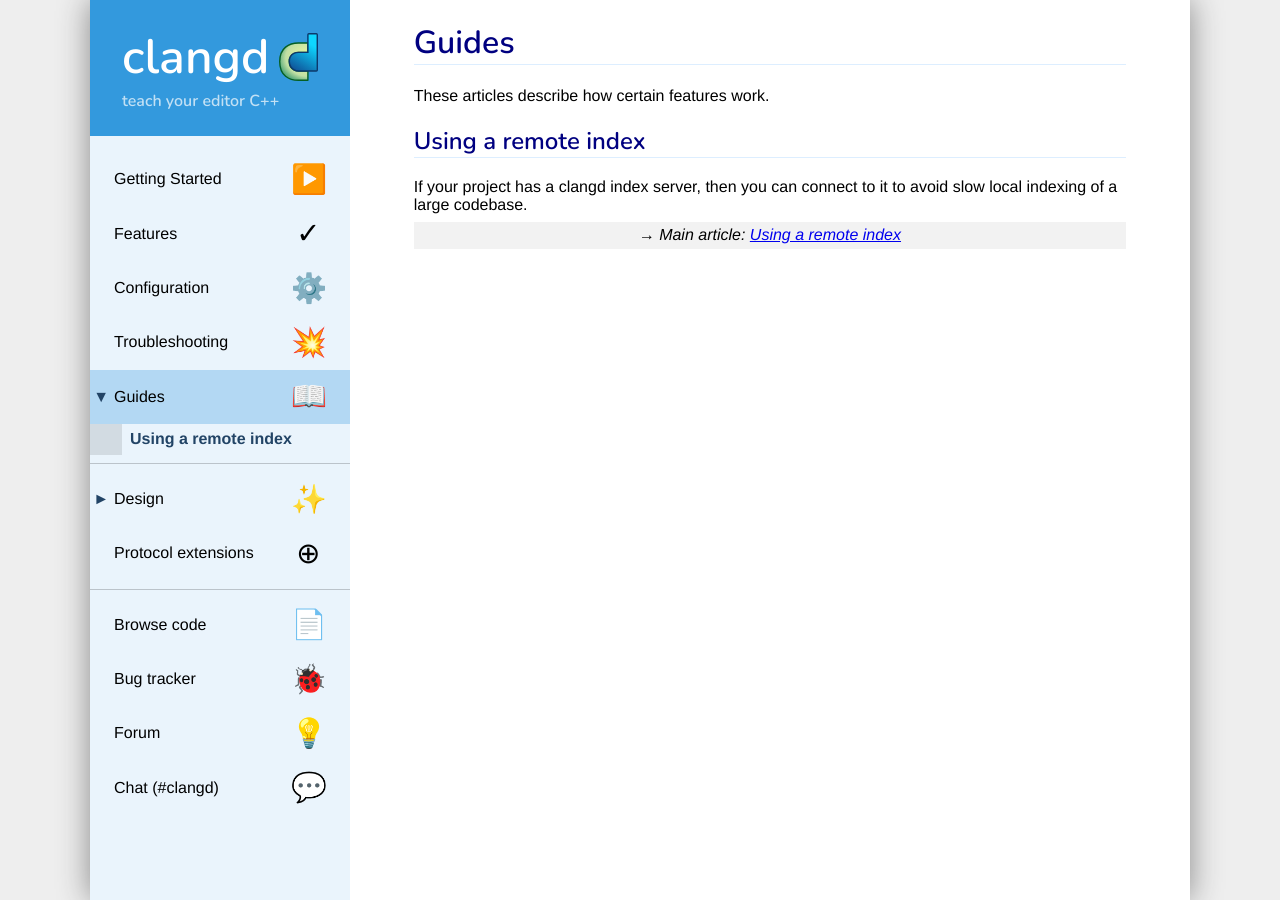
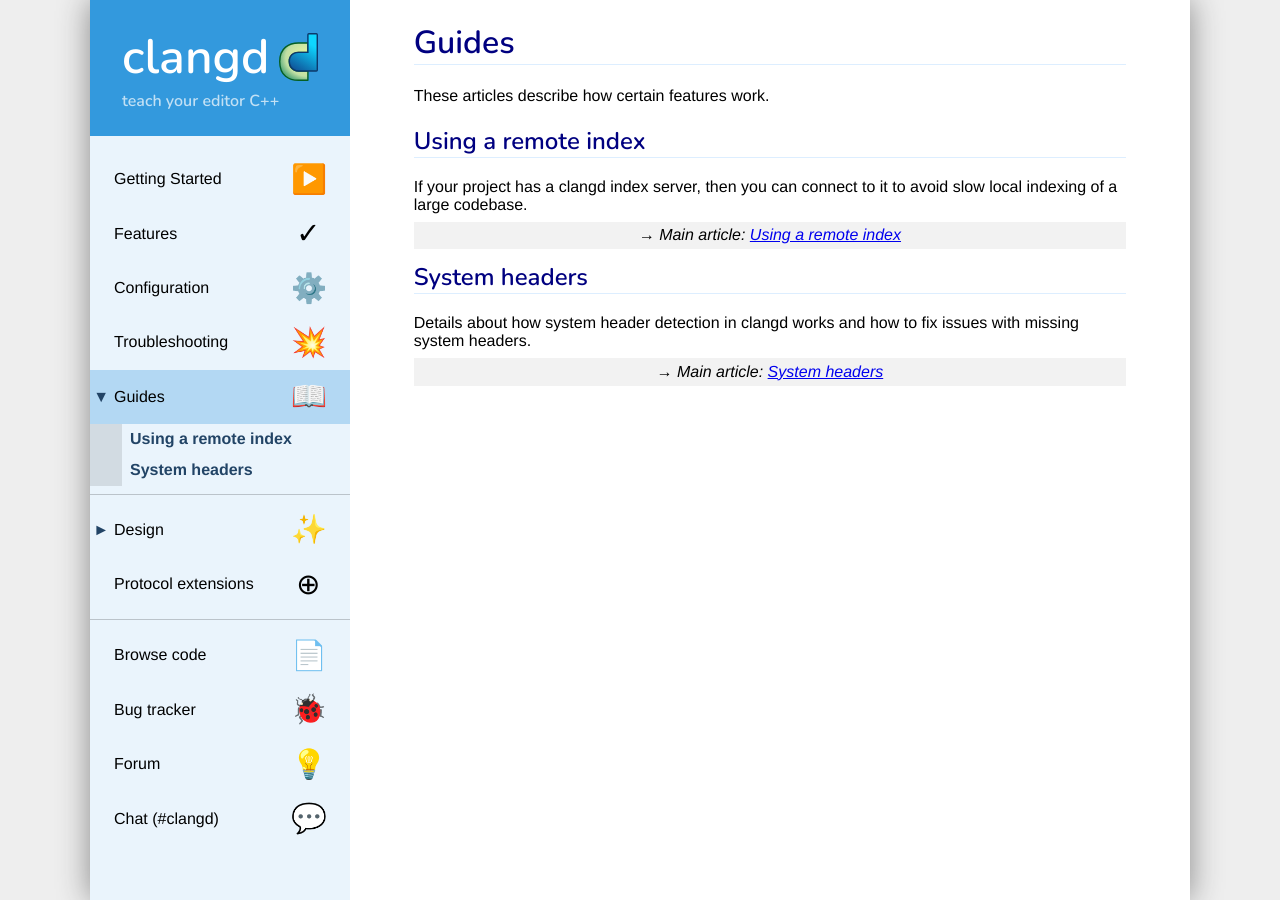
Before and after one commit to llvm/clangd-www, a Jekyll site: the page built from guides/index.md, in a window 1280 px wide. Built offline with Jekyll 4.4.1, drawn with Linux system fonts in a browser that asks for light colours; our own code applies the rules of GitHub Pages for plain Markdown files; some of the changed lines change nothing that is shown.

Commit message:
Add guide for system headers

````diff
--- a/_data/navigation.yml
+++ b/_data/navigation.yml
@@ -19,6 +19,11 @@
         If your project has a clangd index server, then you can connect to it
         to avoid slow local indexing of a large codebase.
       url: /guides/remote-index
+    - title: System headers
+      description: >
+        Details about how system header detection in clangd works and how to fix
+        issues with missing system headers.
+      url: /guides/system-headers
 - separator
 - title: Design
   url: /design/
--- /dev/null
+++ b/guides/system-headers.md
@@ -0,0 +1,239 @@
+This guide tries to explain how clangd finds system headers while providing its
+functionality. In the hopes of providing user with enough understanding to
+resolve any issues around these headers being missing.
+
+{% include toc.md %}
+
+# What are system headers ?
+
+In the context of this guide, any header a project depends on but doesn't exist
+in the repository is considered a system header. These usually include:
+- C++ STL, e.g: `<iostream>`
+- Third party libraries, e.g: `boost`
+- Posix, e.g: `<pthread.h>`
+- Built-in headers, e.g: `<stddef.h>`
+
+These headers are usually provided by either a custom toolchain, which might be
+part of the repository, or directly via system installed libraries.
+
+Clangd itself only ships with its own built-in headers, because their tied to
+the version of clang embedded in clangd. The rest (including C++ STL) must be
+provided by your system.
+
+# How clangd finds those headers ?
+
+`Clangd` comes with an embedded `clang` parser. Hence it makes use of all the
+mechanisms that exist in clang for lookups, while adding some extra spices to
+increase chances of discovery on Mac environemnts. Here follows some information
+about what clang does.
+
+## Search directories mentioned with compile flags
+
+As most other compilers clang provides some command line flags to control system
+header search explicitly. Most important of these is `-isystem`, which adds a
+directory to system include search path.
+
+Best way to ensure clangd can find your system includes is by putting the
+directories to be searched into your compile flags via `-isystem`. You can
+achieve this with
+[compile\_flags.txt](https://clang.llvm.org/docs/JSONCompilationDatabase.html#alternatives),
+[compile\_commadns.json](https://clang.llvm.org/docs/JSONCompilationDatabase.html)
+or a
+[clangd configuration file](http://clangd.llvm.org/config.html#compileflags).
+
+You might also want to take a look at
+[-isysroot](https://clang.llvm.org/docs/ClangCommandLineReference.html#cmdoption-clang-isysroot-dir),
+[-system-header-prefix](https://clang.llvm.org/docs/ClangCommandLineReference.html#cmdoption-clang-system-header-prefix)
+and
+[env variables](https://clang.llvm.org/docs/CommandGuide/clang.html#envvar-C_INCLUDE_PATH,OBJC_INCLUDE_PATH,CPLUS_INCLUDE_PATH,OBJCPLUS_INCLUDE_PATH)
+respected by clang.
+
+## Heuristic search for system headers
+
+Clang performs some
+[toolchain specific searches](https://github.com/llvm/llvm-project/tree/main/clang/lib/Driver/ToolChains/)
+to find suitable directories for system header search. The heuristics used by
+most of these search algorithms primarily rely on the `directory containing the
+clang driver` and `the target triplet`.
+
+You can check investigate this search by invoking any clang with `-v`, for
+example `clang -v -c -xc++ /dev/null` (you can replace `/dev/null` with `nul` on
+windows). This prints out:
+
+```
+...
+Found candidate GCC installation: /usr/lib/gcc/x86_64-linux-gnu/10
+Found candidate GCC installation: /usr/lib/gcc/x86_64-linux-gnu/8
+Found candidate GCC installation: /usr/lib/gcc/x86_64-linux-gnu/9
+Selected GCC installation: /usr/lib/gcc/x86_64-linux-gnu/10
+...
+ignoring nonexistent directory "/usr/lib/gcc/x86_64-linux-gnu/10/../../../../x86_64-linux-gnu/include"
+ignoring nonexistent directory "/include"
+#include "..." search starts here:
+#include <...> search starts here:
+ /usr/lib/gcc/x86_64-linux-gnu/10/../../../../include/c++/10
+ /usr/lib/gcc/x86_64-linux-gnu/10/../../../../include/x86_64-linux-gnu/c++/10
+ /usr/lib/gcc/x86_64-linux-gnu/10/../../../../include/c++/10/backward
+ /usr/lib/clang/13.0.0/include
+ /usr/local/include
+ /usr/include/x86_64-linux-gnu
+ /usr/include
+End of search list.
+```
+
+Directories after `#include <...> search starts here` includes all the
+directories that will be used for system header search.
+
+### Directory of the driver
+
+Since clangd invokes the driver using the flags mentioned in the compilation
+database, the directory is deduced from the first argument of the compile flags.
+For example, for an entry like:
+```
+{ "directory": "/home/user/llvm/build",
+  "command": "/usr/bin/clang++ -c -o file.o file.cc",
+  "file": "file.cc" },
+```
+First argument is `/usr/bin/clang++`. In case of a `compile_flags.txt` driver
+name defaults to `clang-tool` sitting next to `clangd` binary.
+
+When the driver name mentioned in the compile flags is not absolute, clangd
+tries to make it absolute by:
+
+1. Search for an executable in `$PATH` using driver name in the compile flags.
+2. Search for a generic driver like `gcc` or `clang` in `$PATH` and use its
+   directory.
+3. Just fallback to driver name in the flags as-is.
+
+So if you are using a compiler from a custom toolchain make sure your
+compilation database mentions the driver name as an absolute path to increase
+the success rate of clang heuritics.
+
+### Target Triplet
+
+The second important factor is target triplet. It can be explicitly specified
+with `--target` compile flag or can be deduced implicitly from the driver name.
+
+This enables `clang` to operate using different toolchains, for example with
+`--target=x86_64-w64-mingw32` clang will look for mingw installed headers, which
+is one common toolchain for windows. You can see its effects on the header
+search dirs by executing `clang --target=x86_64-w64-mingw32 -xc++ -v -c
+/dev/null` (and without the target info).
+
+This can also be achieved by implicitly including target information in the
+driver name, but is a lot more subtle and there are no good ways to change it
+anyway. So this guide doesn't go into much details about it, but you can find
+more [here](https://github.com/llvm/llvm-project/blob/de79919e9ec9c5ca1aaec54ca0a5f959739d48da/clang/include/clang/Driver/ToolChain.h#L286).
+
+## Query-driver
+
+This is a mechnaism that solely exists in clangd and has nothing to do with
+clang. It performs inference of target triplet and system includes by executing
+the driver mentioned in the compile commands.
+
+It can be used as a last resort when clang's heuristics are not enough to detect
+standard library locations being used by your custom toolcahin.
+
+Since it implies executing arbitrary binaries, that might be checked-in with the
+project, clangd does not perform this inference automatically. You need to
+allowlist binaries you deem safe for execution using `--query-driver` **clangd**
+command line option. Please note that this option is just an allowlist and the real driver to be
+executed still comes from the compile flag. It is a list of comma separated
+globs and a driver from a compile flag needs to match at least one of these
+globs. For example to whitelist drivers in paths:
+
+- `/path/to/my/project/arm-gcc`
+- `/path/to/my/project/arm-g++`
+- `/path/to/other/project/gcc`
+
+You can pass
+`--query-driver="/path/to/my/project/arm-g*,/path/to/other/project/gcc"` into
+clangd. You can find details about changing clangd arguments used by your editor
+in [here](https://clangd.llvm.org/installation#editor-plugins), but it is always
+best to check your editor/LSP client's documents directly.
+
+# Fixing missing system header issues
+
+Since we've established some basic understanding of how system header search
+works for clang and clangd. Now let's talk about how to fix missing system
+header issues.
+
+## Headers not present in the system at all
+
+As mentioned above, clangd doesn't ship with its own standard library. If you
+can build the project you are working on the same machine you are using clangd,
+you probably have the headers you need on your system but clangd is failing to
+find them, so you can just skip this section.
+
+If you know your system lacks one, you should get it from some place suitable
+for your platform. Unfortunately this document is not the best place to talk
+about choices or how to get them but here are some choices:
+
+- `libc++-dev` or `libstdc++-dev` packages on debian-like systems,
+- `mingw` for windows,
+- `libc++` or `libstdc++` for mac, either through `brew` or `XCode`.
+
+After getting the headers clangd should hopefully be able to detect them,
+assuming they are not installed to a non-default location.
+
+## You can build your project but clangd is complaining about missing headers
+
+In such a case you can start by checking your clangd logs to see compile flags
+being used by clangd. Easiest way to achieve this is by executing `clangd
+--check=/path/to/a/file/in/your/project.cc`. Outputs logs should contain
+something like:
+
+```
+I[17:11:57.203] Compile command from CDB is: ...
+I[17:11:57.206] internal (cc1) args are: -cc1 ...
+```
+
+If you are seeing a log line containing `Generic fallback command is` instead of
+the one above, it means clangd is not able to pick your compile commands. If you
+don't have any
+[compilation database](https://clangd.llvm.org/installation.html#project-setup),
+it is expected. But otherwise you should fix that first.
+<!--- FIXME: Add a link to compilation database discovery doc. -->
+
+You should first try executing the command from CDB to see if it can compile
+your file. If it can't, it means you have problems with your compile command
+again and probably there's a discrepancy between what your build system uses and
+what's being fed into clangd.
+
+## Compile command provided to clangd works on its own
+
+There are usually two reasons for this failure. Either driver mentioned in the
+compile command is relative or it is employing custom heuristics unknown to
+clang.
+
+### Relative driver name
+
+As mentioned above most of the clang's heuristics rely on the location of the
+driver. If clangd cannot figure out the absolute path for your driver, then all
+those relative search heuristics will fail.
+
+The best option here is changing the driver name in your CDB to use absolute
+path rather than relative paths. Other than that you can also try putting the
+directory containing your driver into `$PATH` so clangd can make it absolute
+itself.
+
+### Your driver has heuristics unknown to clang
+
+This is the worst scenario to hit, and unfortunately is common for custom
+toolchains targetting embedded devices.
+
+You can execute the driver with `-v` option to see all the search directories it
+has found and the target triplet being used. Afterwards there are a couple
+options:
+
+-   Explicitly providing target triplet in your compile flags and hope that
+    clang's heuristics can workout the rest.
+-   Add each system header search path to your compile flags via `-isystem` or
+    env variables as mentioned above. Note that you might need to disable
+    clang's search for system headers using
+    [-nostdlibinc](https://clang.llvm.org/docs/CommandGuide/clang.html#cmdoption-nostdlibinc)
+    and variants.
+-   Using clangd's `--query-driver` option to let clangd infer target triplet
+    and system headers by executing the driver mentioned in the compile flags.
+-   If it feels like your driver is actually performing a generic heuristic,
+    send a patch to clang to improve it for all!
````
